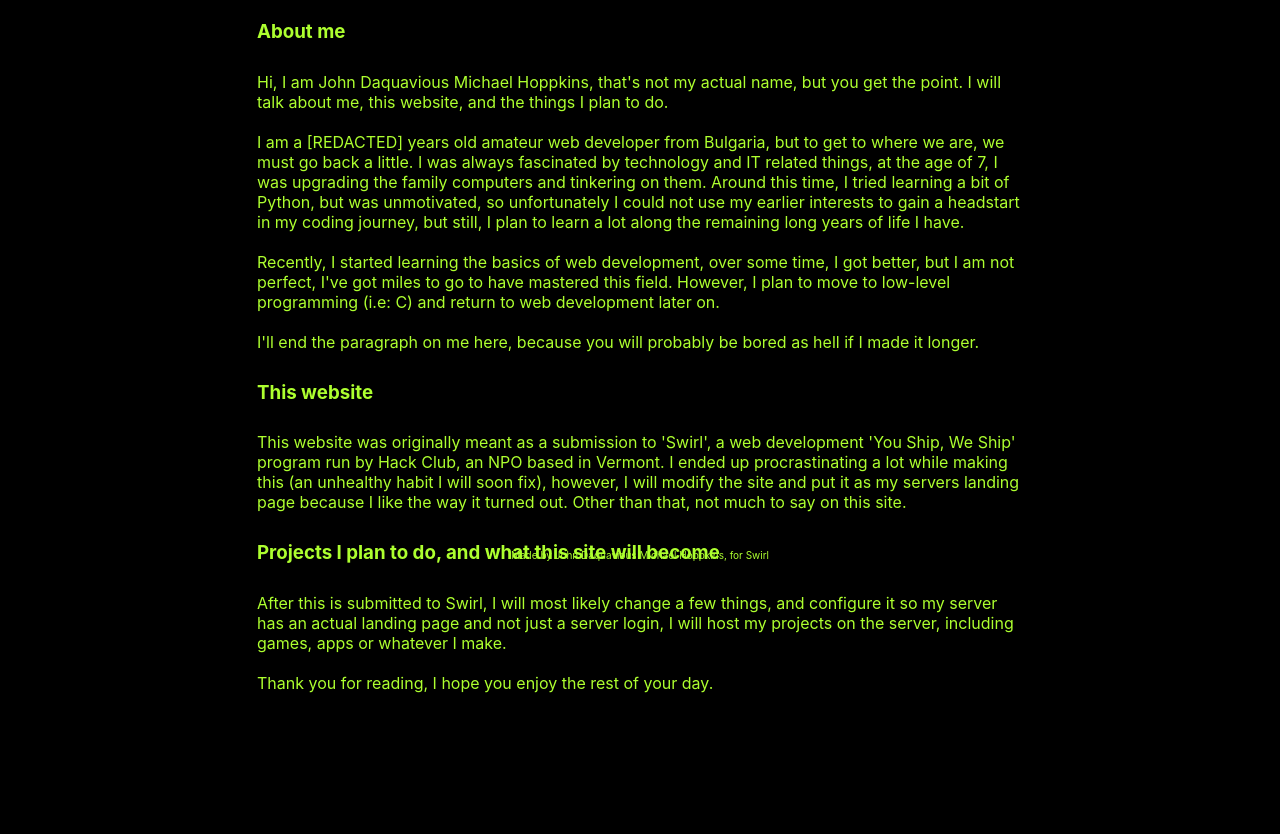
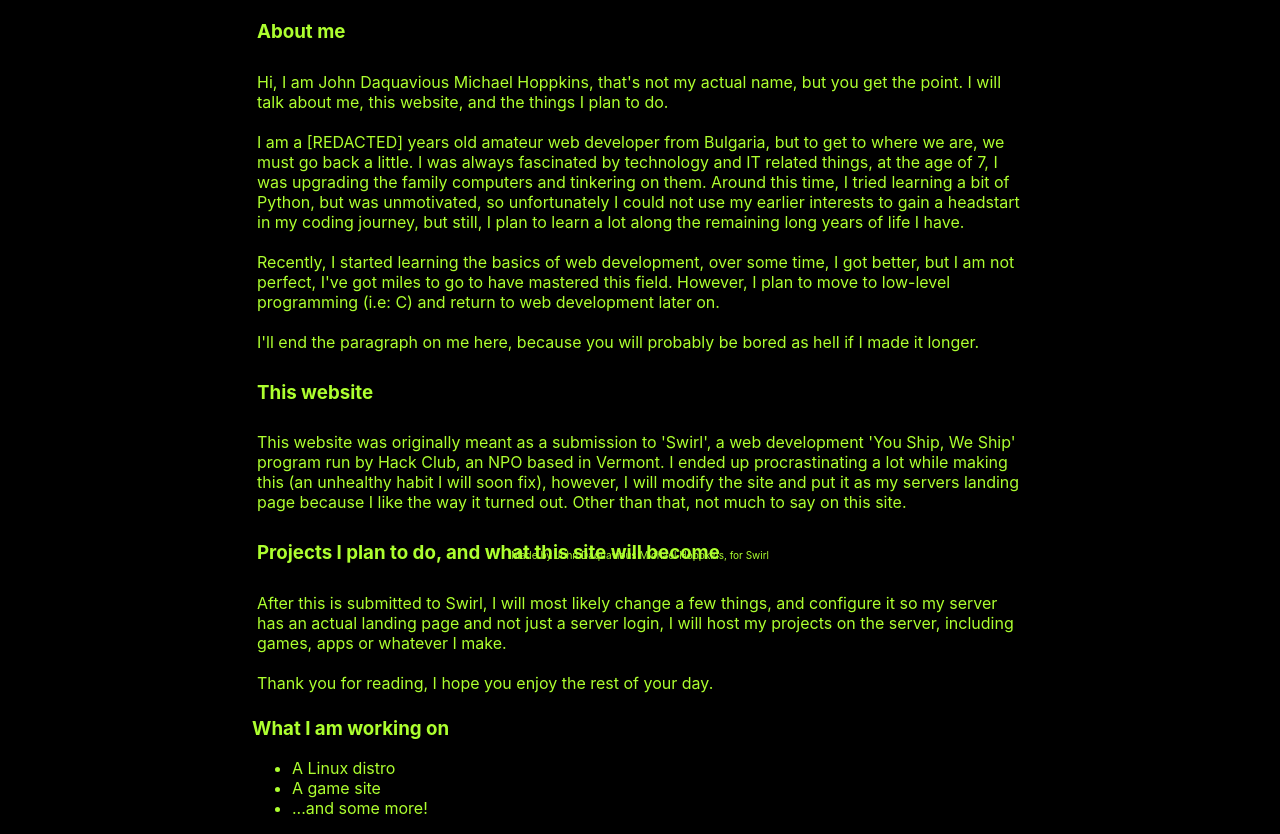
Before and after one commit to JohnDaquaviousMichaelHoppkins/hoppkins-site, a plain HTML site: page about.html in a window 1280 px wide. Shown: the part 224-1058 px from the top of the page. Before the commit the page ends 938 px from the top, so only its background shows below. Drawn offline with Linux system fonts and the light colour scheme; a web font is replaced by a local one.

Commit message:
Update about.html

```diff
--- a/about.html
+++ b/about.html
@@ -42,6 +42,12 @@
                 <p class="paragraphs">This website was originally meant as a submission to 'Swirl', a web development 'You Ship, We Ship' program run by Hack Club, an NPO based in Vermont. I ended up procrastinating a lot while making this (an unhealthy habit I will soon fix), however, I will modify the site and put it as my servers landing page because I like the way it turned out. Other than that, not much to say on this site.<p>
                 <h3 class="headers">Projects I plan to do, and what this site will become</h3>
                 <p class="paragraphs">After this is submitted to Swirl, I will most likely change a few things, and configure it so my server has an actual landing page and not just a server login, I will host my projects on the server, including games, apps or whatever I make.<br><br>Thank you for reading, I hope you enjoy the rest of your day.</p>
+                <h3>What I am working on</h3>
+                <ul>
+                    <li>A Linux distro</li>
+                    <li>A game site</li>
+                    <li>...and some more!</li>
+                </ul>
             </div>
         </div>
         <footer>
```
